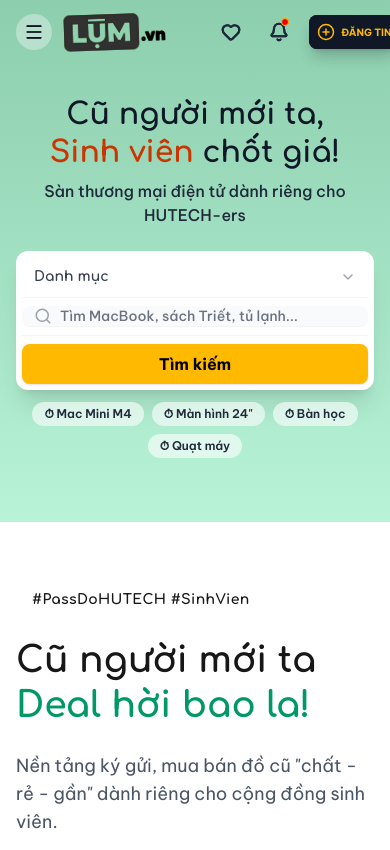
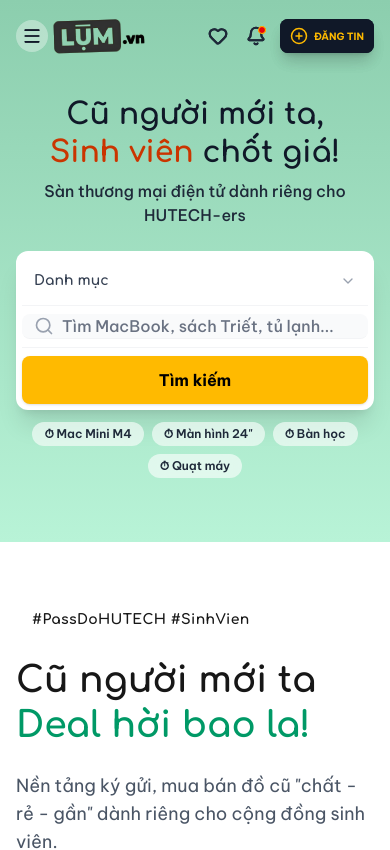
Before and after one commit to ngcnguywn0124/FE-LUM-trade-ecommerce, a Next.js app: page / in a window 390 px wide. Shown: the top 850 px of the page. Built offline with nearby package versions, Linux system fonts and the light colour scheme.

Commit message:
style: update header UI v4

```diff
--- a/app/layout.tsx
+++ b/app/layout.tsx
@@ -17,7 +17,7 @@ const beVietnamPro = Be_Vietnam_Pro({
 });
 
 export const metadata: Metadata = {
-  title: "Lum",
+  title: "Lum - Website Mua bán đồ cũ dành cho sinh viên",
   description: "Website Mua bán đồ cũ dành cho sinh viên",
   icons: {
     icon: "/logo/lum-meta-logo.ico",
--- a/app/page.tsx
+++ b/app/page.tsx
@@ -49,12 +49,12 @@ export default function Home() {
                      />
 
                      {/* 2. Input Field */}
-                     <div className="flex-1 flex items-center px-3 h-10 sm:h-12 bg-gray-50 sm:bg-white rounded-lg sm:rounded-none">
-                        <Search size={18} className="text-gray-400 mr-2 shrink-0" />
+                     <div className="flex-1 flex items-center px-3 h-12 sm:h-12 bg-gray-50 sm:bg-white rounded-lg sm:rounded-none">
+                        <Search size={20} className="text-gray-400 mr-2 shrink-0" />
                         <input
                            type="text"
                            placeholder="Tìm MacBook, sách Triết, tủ lạnh..."
-                           className="w-full bg-transparent outline-none text-gray-900 placeholder-gray-500 text-sm font-medium"
+                           className="w-full bg-transparent outline-none text-gray-900 placeholder-gray-500 text-base sm:text-sm font-medium"
                         />
                      </div>
 
@@ -68,7 +68,7 @@ export default function Home() {
                      />
 
                      {/* 4. Search Button (Yellow) */}
-                     <button className="bg-[#FFBA00] hover:bg-[#ffc82a] text-black font-bold h-10 sm:h-full px-6 py-2 rounded-lg shadow-sm hover:shadow-md transition-all active:scale-95">
+                     <button className="bg-[#FFBA00] hover:bg-[#ffc82a] text-black font-bold h-12 sm:h-full px-6 py-2 rounded-lg shadow-sm hover:shadow-md transition-all active:scale-95">
                         Tìm kiếm
                      </button>
                   </div>
--- a/components/layout/Header.tsx
+++ b/components/layout/Header.tsx
@@ -35,26 +35,28 @@ const Header = () => {
         } py-3`}
       >
         <div className="max-w-360 mx-auto px-4 sm:px-6 lg:px-8">
-          <div className="flex items-center justify-between gap-4 h-10">
+          <div className="flex items-center justify-between gap-2 sm:gap-4 h-12">
 
             {/* --- LEFT: Logo & Hamburger --- */}
-            <div className="flex items-center gap-3 shrink-0 z-10">
-              <button className="p-2 bg-white/20 rounded-full hover:bg-white/30 text-gray-900 transition-colors lg:hidden">
+            <div className="flex items-center gap-1.5 sm:gap-3 shrink-0 z-10">
+              <button className="p-1.5 sm:p-2 bg-white/20 rounded-full hover:bg-white/30 text-gray-900 transition-colors lg:hidden">
                 <Menu size={20} />
               </button>
 
-              <Link href="/" className="flex items-center gap-1 group transition-transform duration-300 hover:scale-105 active:scale-95">
+              <Link href="/" className={`${isScrolled ? "hidden sm:flex" : "flex"} items-center gap-1 group transition-transform duration-300 hover:scale-105 active:scale-95`}>
                  <Image
                     src="/logo/lum-logo.png"
                     alt="Lụm Logo"
                     width={100}
                     height={40}
-                    className="h-9 w-auto object-contain transition-transform duration-300 transform -rotate-2 group-hover:rotate-2"
+                    className="h-8 sm:h-9 w-auto object-contain transition-transform duration-300 transform -rotate-2 group-hover:rotate-2"
                     priority
                  />
               </Link>
 
-              <CategoryMegaMenu />
+              <div className={isScrolled ? "hidden md:block" : "block"}>
+                <CategoryMegaMenu />
+              </div>
             </div>
 
             {/* --- CENTER: Danh mục nhanh (Chưa scroll) OR Thanh Search (Đã scroll) --- */}
@@ -69,8 +71,8 @@ const Header = () => {
                 </div>
               ) : (
                 /* CENTER: THANH SEARCH (Khi cuộn xuống) */
-                <div className="hidden md:flex flex-1 max-w-2xl mx-auto animate-in fade-in slide-in-from-top-2 duration-300">
-                  <div className="w-full flex items-center h-10 bg-white rounded-lg shadow-sm border border-transparent focus-within:border-black/20 focus-within:shadow-md transition-all">
+                <div className="flex flex-1 max-w-2xl mx-auto animate-in fade-in slide-in-from-top-2 duration-300">
+                  <div className="w-full flex items-center h-10 sm:h-10 bg-white rounded-lg shadow-sm border border-transparent focus-within:border-black/20 focus-within:shadow-md transition-all">
 
                       <LocationSelector
                         variant="sticky"
@@ -81,12 +83,13 @@ const Header = () => {
                       />
 
                       <div className="flex-1 flex items-center px-3 h-full">
+                        <Search size={16} className="text-gray-400 mr-2 md:hidden" />
                         <input
                             type="text"
                             value={keyword}
                             onChange={(e) => setKeyword(e.target.value)}
-                            placeholder="Tìm bàn học, giáo trình..."
-                            className="w-full bg-transparent text-sm text-gray-800 placeholder-gray-400 font-medium focus:outline-none"
+                            placeholder="Tìm kiếm..."
+                            className="w-full bg-transparent text-base sm:text-sm text-gray-800 placeholder-gray-400 font-medium focus:outline-none"
                         />
                         {keyword && (
                             <button onClick={() => setKeyword("")} className="text-gray-400 hover:text-gray-600 p-1">
@@ -95,7 +98,7 @@ const Header = () => {
                         )}
                       </div>
 
-                      <button className="h-8 w-8 mr-1 rounded-md bg-[#FFBA00] hover:bg-[#ffc82a] flex items-center justify-center text-black transition-colors shrink-0">
+                      <button className="hidden sm:flex h-8 w-8 mr-1 rounded-md bg-[#FFBA00] hover:bg-[#ffc82a] items-center justify-center text-black transition-colors shrink-0">
                         <Search size={18} strokeWidth={2.5} />
                       </button>
                   </div>
@@ -104,16 +107,16 @@ const Header = () => {
             </div>
 
             {/* --- RIGHT: Actions --- */}
-            <div className="flex items-center gap-2 sm:gap-3 shrink-0 z-10">
-              <div className="flex items-center gap-1 text-gray-800">
-                 <button className="px-3 py-3 hover:bg-black/10 rounded-full transition-colors relative group">
+            <div className="flex items-center gap-1.5 sm:gap-3 shrink-0 z-10">
+              <div className="flex items-center gap-0.5 sm:gap-1 text-gray-800">
+                 <button className="p-2 sm:px-3 sm:py-3 hover:bg-black/10 rounded-full transition-colors relative group">
                     <Heart size={20} strokeWidth={2.5} />
                  </button>
-                 <button className="px-3 py-3 hover:bg-black/10 rounded-full transition-colors relative group">
+                 <button className="p-2 sm:px-3 sm:py-3 hover:bg-black/10 rounded-full transition-colors relative group">
                     <Bell size={20} strokeWidth={2.5} />
-                    <span className="absolute top-2 right-3 w-2 h-2 bg-red-600 rounded-full border border-[#FFBA00]"></span>
+                    <span className="absolute top-2 right-2 sm:right-3 w-2 h-2 bg-red-600 rounded-full border border-[#FFBA00]"></span>
                  </button>
-                 <button className="hidden sm:flex items-center gap-2 px-4 py-2 hover:bg-black/10 rounded-lg font-bold text-sm transition-colors">
+                 <button className="hidden sm:flex items-center gap-2 px-4 py-2 hover:bg-black/10 rounded-lg font-bold text-sm transition-colors text-gray-800">
                     <MessageCircle size={20} strokeWidth={2.5} />
                     <span className="hidden xl:inline">Chat</span>
                  </button>
@@ -124,7 +127,7 @@ const Header = () => {
                  <span>Tài khoản</span>
               </button>
 
-              <button className="flex items-center gap-1.5 sm:gap-2 px-2 sm:px-4 py-2 bg-gray-900 text-[#FFBA00] rounded-lg font-bold hover:bg-gray-800 hover:scale-105 transition-all shadow-lg">
+              <button className="flex items-center gap-1.5 sm:gap-2 px-2.5 sm:px-4 py-2 bg-gray-900 text-[#FFBA00] rounded-lg font-bold hover:bg-gray-800 hover:scale-105 transition-all shadow-lg active:scale-95">
                  <PlusCircle size={18} />
                  <span className="text-[10px] sm:text-sm whitespace-nowrap">ĐĂNG TIN</span>
               </button>
--- a/components/shared/CategorySelector.tsx
+++ b/components/shared/CategorySelector.tsx
@@ -34,7 +34,7 @@ const CategorySelector: React.FC<CategorySelectorProps> = ({
     <div className="relative sm:w-40 shrink-0">
       <button
         onClick={() => setIsCategoryOpen(!isCategoryOpen)}
-        className="w-full h-10 sm:h-12 px-3 flex items-center justify-between hover:bg-gray-50 rounded-lg text-gray-700 font-heading font-bold text-sm transition-colors"
+        className="w-full h-12 px-3 flex items-center justify-between hover:bg-gray-50 rounded-lg text-gray-700 font-heading font-bold text-sm transition-colors"
       >
         <span className="truncate">
           {selectedCategories.length > 0
--- a/components/shared/LocationSelector.tsx
+++ b/components/shared/LocationSelector.tsx
@@ -55,7 +55,7 @@ const LocationSelector: React.FC<LocationSelectorProps> = ({
         }}
         className={isHero
           ? "hidden sm:flex items-center gap-1 px-4 h-12 text-gray-600 hover:text-emerald-600 font-heading font-semibold text-sm transition-colors whitespace-nowrap"
-          : "flex items-center gap-1 px-3 h-full border-r border-gray-100 hover:bg-gray-50 rounded-l-lg transition-colors group shrink-0"
+          : "hidden sm:flex items-center gap-1 px-3 h-full border-r border-gray-100 hover:bg-gray-50 rounded-l-lg transition-colors group shrink-0"
         }
       >
         <MapPin size={isHero ? 16 : 16} className={!isHero ? "text-emerald-600 group-hover:scale-110 transition-transform" : ""} />
```
Also changed, not shown: 1 other file (tests, documents, lock files or other folders).
